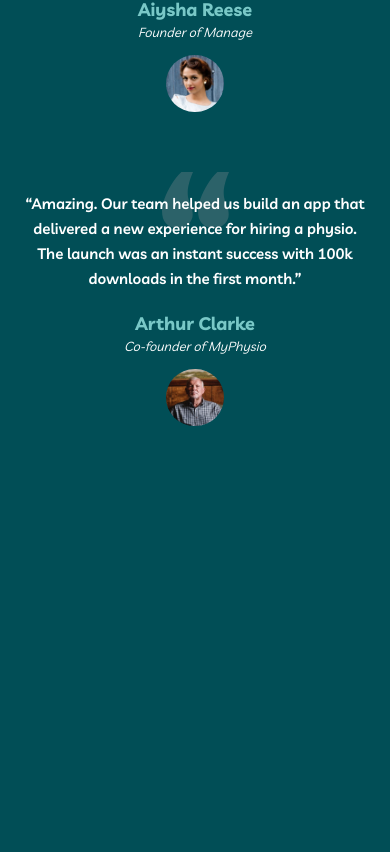
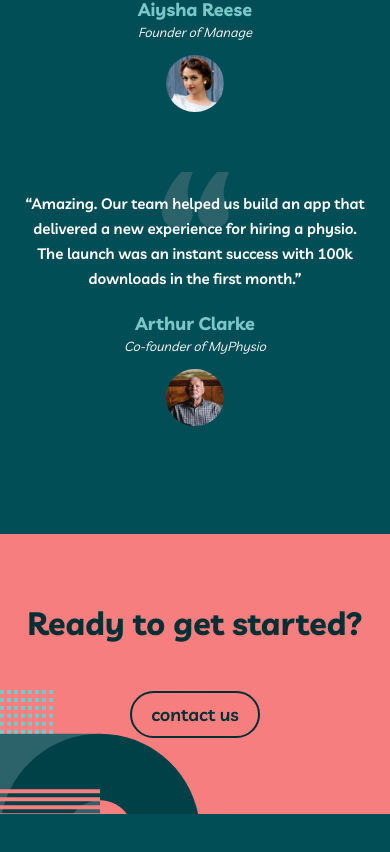
Before and after one commit to NzaQr/my-team, a React (Create React App) app: page / in a window 390 px wide. Shown: the part 2444-3296 px from the top of the page. Before the commit the page ends 2978 px from the top, so only its background shows below. Built offline with nearby package versions, Linux system fonts and the light colour scheme.

Commit message:
Add get started component with mobile styles

```diff
--- /dev/null
+++ b/src/components/GetStarted.css
@@ -0,0 +1,33 @@
+.ready-container {
+  background-color: #f67e7e;
+  background-image: url(/src/assets/bg-pattern-home-6-about-5.svg);
+  background-repeat: no-repeat;
+  background-position: bottom -2rem left;
+  display: flex;
+  flex-direction: column;
+  text-align: center;
+  margin-bottom: 5rem;
+  padding: 5rem 1rem 8rem 1rem;
+}
+
+.ready-title {
+  font-size: 32px;
+  color: #012f34;
+  margin-bottom: 5rem;
+}
+
+.contact-link {
+  margin: 0 auto;
+  padding: 1rem 2rem;
+  color: #012f34;
+  font-weight: 600;
+  font-size: 18px;
+  border: 2px solid #012f34;
+  border-radius: 10rem;
+  transition: all 0.2s ease-in-out;
+}
+
+.contact-link:hover {
+  color: #fff;
+  background-color: #012f34;
+}
--- /dev/null
+++ b/src/components/GetStarted.js
@@ -0,0 +1,13 @@
+import React from "react";
+import { Link } from "react-router-dom";
+import "./GetStarted.css";
+export default function GetStarted() {
+  return (
+    <div className="ready-container">
+      <h1 className="ready-title">Ready to get started?</h1>
+      <Link to="/contact" className="contact-link">
+        contact us
+      </Link>
+    </div>
+  );
+}
--- a/src/pages/Home.js
+++ b/src/pages/Home.js
@@ -4,6 +4,7 @@ import HomeFeatures from "../components/HomeFeatures";
 import HomeReviews from "../components/HomeReviews";
 import featuresData from "./featuresData";
 import reviewsData from "./reviewsData";
+import GetStarted from "../components/GetStarted";
 
 export default function Home() {
   const features = featuresData.map((item) => (
@@ -37,7 +38,7 @@ export default function Home() {
         </h2>
         {reviews}
       </div>
-      {/* contact us component */}
+      <GetStarted />
       {/* footer */}
     </div>
   );
```
Also changed, not shown: src/assets/bg-pattern-home-6-about-5.svg (added).
